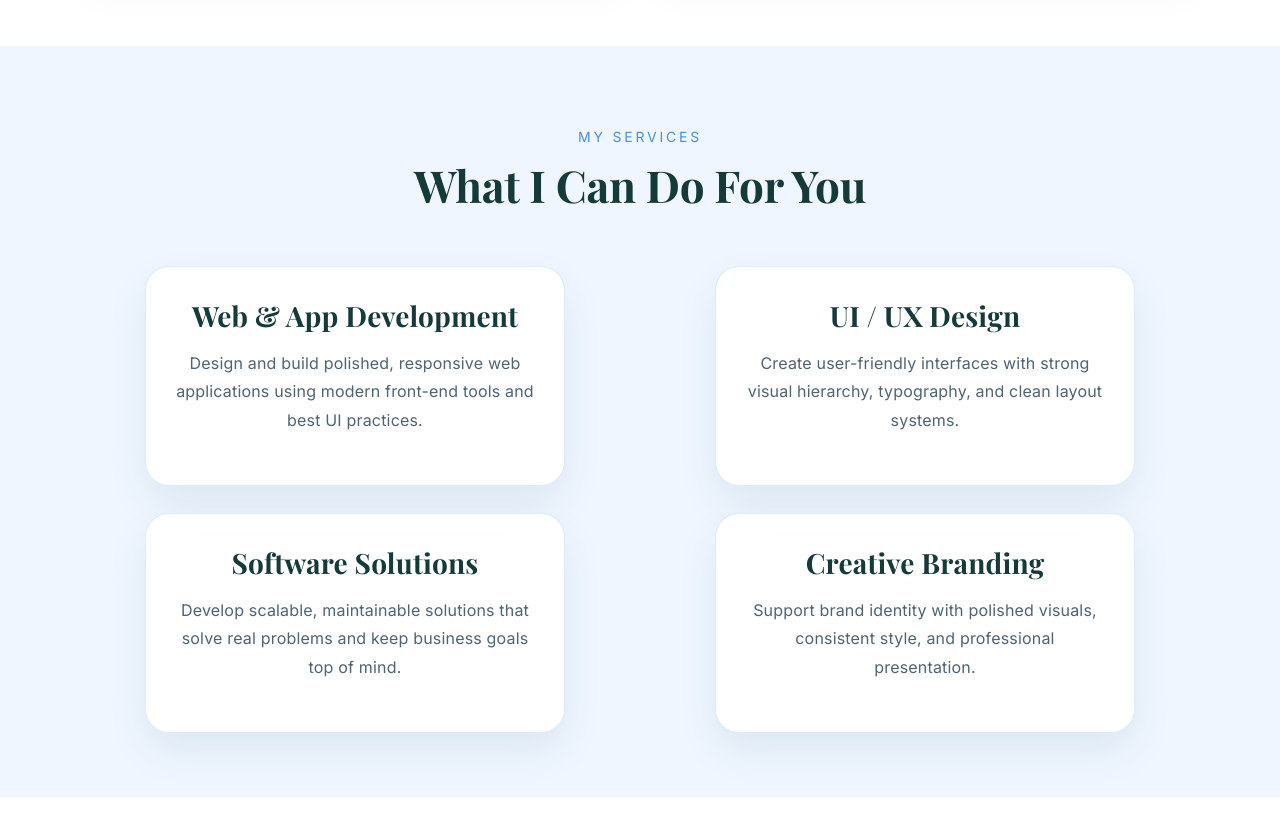
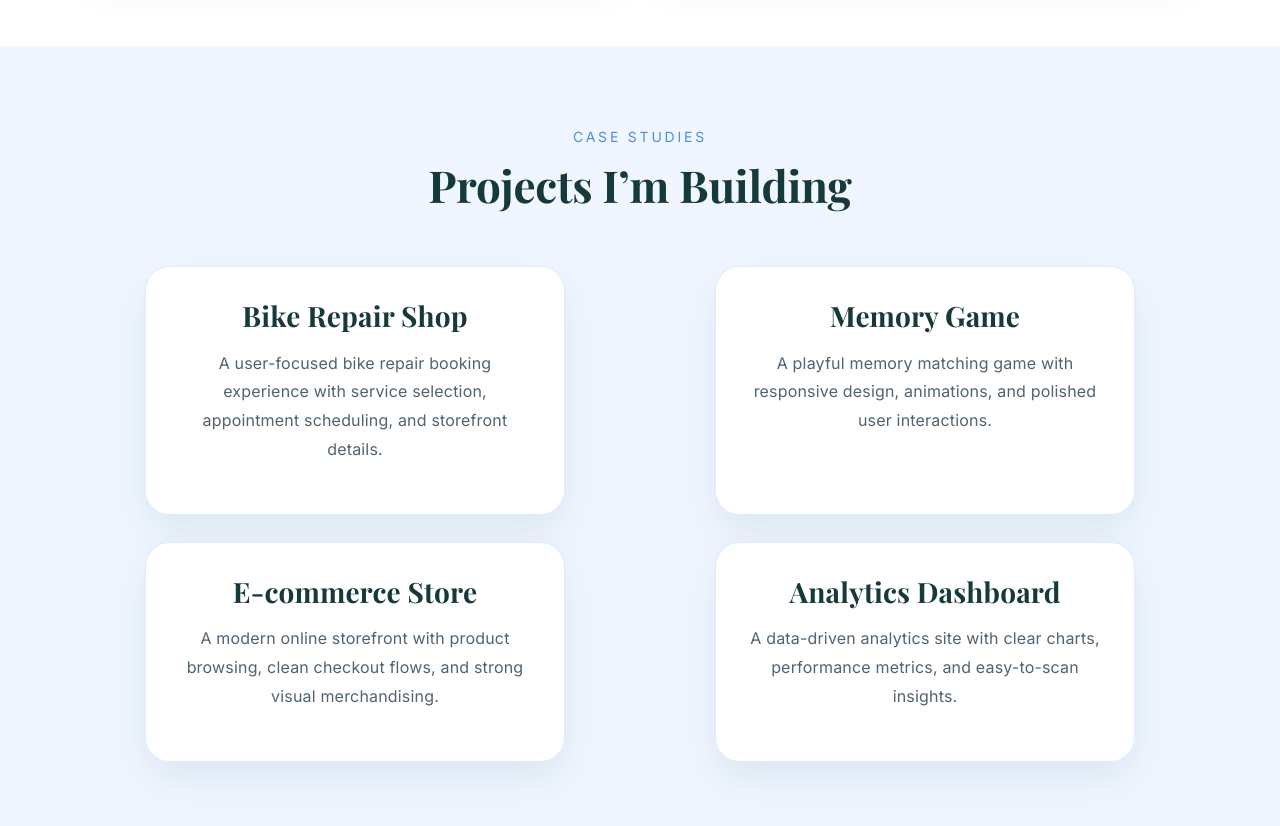
Before and after one commit to Kenny-Le281/Portfolio, a React app: page / in a window 1280 px wide. Shown: the part 2020-2846 px from the top of the page. Before the commit the page ends 2817 px from the top, so only its background shows below. Built offline with nearby package versions, Linux system fonts and the light colour scheme; the HTML template or start-up script is replaced by a standard one.

Commit message:
updated the case studies

```diff
--- a/src/App.jsx
+++ b/src/App.jsx
@@ -112,36 +112,36 @@ function App() {
         <section className="services-section">
           <div className="container">
             <div className="services-heading text-center mb-5">
-              <p className="services-label">My Services</p>
-              <h2 className="services-title">What I Can Do For You</h2>
+              <p className="services-label">Case Studies</p>
+              <h2 className="services-title">Projects I’m Building</h2>
             </div>
 
             <div className="row justify-content-center gx-4 gy-4">
               <div className="col-sm-10 col-md-6 d-flex justify-content-center">
                 <div className="service-card">
-                  <h3>Web & App Development</h3>
-                  <p className="service-copy">Design and build polished, responsive web applications using modern front-end tools and best UI practices.</p>
+                  <h3>Bike Repair Shop</h3>
+                  <p className="service-copy">A user-focused bike repair booking experience with service selection, appointment scheduling, and storefront details.</p>
                 </div>
               </div>
 
               <div className="col-sm-10 col-md-6 d-flex justify-content-center">
                 <div className="service-card">
-                  <h3>UI / UX Design</h3>
-                  <p className="service-copy">Create user-friendly interfaces with strong visual hierarchy, typography, and clean layout systems.</p>
+                  <h3>Memory Game</h3>
+                  <p className="service-copy">A playful memory matching game with responsive design, animations, and polished user interactions.</p>
                 </div>
               </div>
 
               <div className="col-sm-10 col-md-6 d-flex justify-content-center">
                 <div className="service-card">
-                  <h3>Software Solutions</h3>
-                  <p className="service-copy">Develop scalable, maintainable solutions that solve real problems and keep business goals top of mind.</p>
+                  <h3>E-commerce Store</h3>
+                  <p className="service-copy">A modern online storefront with product browsing, clean checkout flows, and strong visual merchandising.</p>
                 </div>
               </div>
 
               <div className="col-sm-10 col-md-6 d-flex justify-content-center">
                 <div className="service-card">
-                  <h3>Creative Branding</h3>
-                  <p className="service-copy">Support brand identity with polished visuals, consistent style, and professional presentation.</p>
+                  <h3>Analytics Dashboard</h3>
+                  <p className="service-copy">A data-driven analytics site with clear charts, performance metrics, and easy-to-scan insights.</p>
                 </div>
               </div>
             </div>
```
